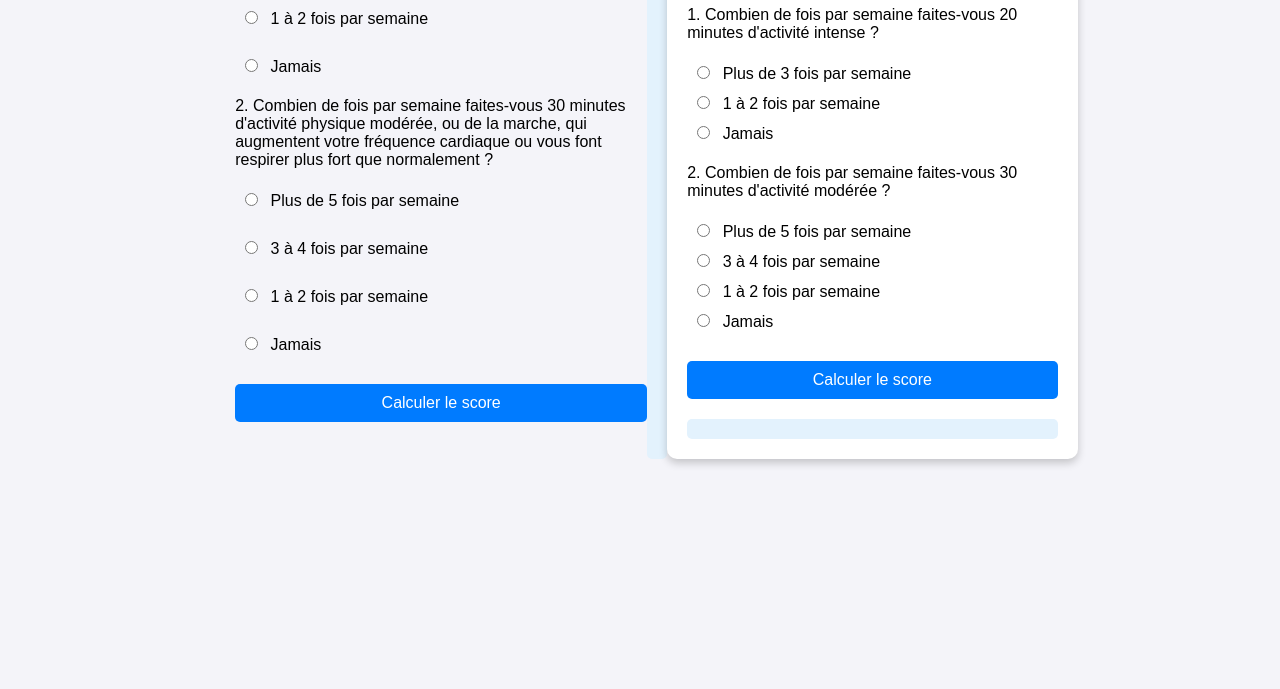
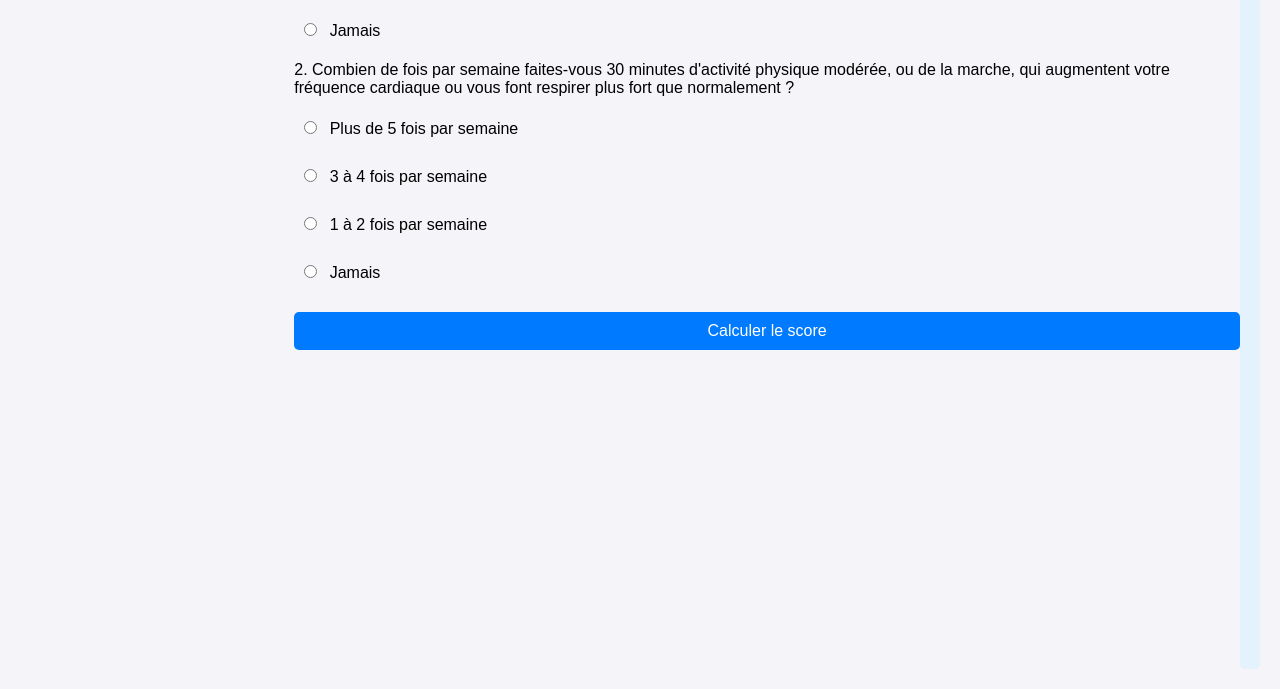
Before and after one commit to AbBe-web/Questionnaire-Marshall, a plain HTML site: page index.html in a window 1280 px wide. Shown: the part 151-840 px from the top of the page. Before the commit the page ends 800 px from the top, so only its background shows below. Drawn offline with Linux system fonts and the light colour scheme.

Commit message:
Update index.html

```diff
--- a/index.html
+++ b/index.html
@@ -24,6 +24,7 @@
         padding: 20px;
         display: flex;
         justify-content: center;
+        height: 100vh;
     }
     .container {
         background: white;
@@ -111,32 +112,4 @@
         }
     </script>
 </body>
-<body>
-    <div class="container">
-        <h1>Questionnaire de Marshall</h1>
-        <form id="marshallForm">
-            <div class="question">
-                <p>1. Combien de fois par semaine faites-vous 20 minutes d'activité intense ?</p>
-                <label><input type="radio" name="q1" value="4"> Plus de 3 fois par semaine</label>
-                <label><input type="radio" name="q1" value="2"> 1 à 2 fois par semaine</label>
-                <label><input type="radio" name="q1" value="0"> Jamais</label>
-            </div>
-            <div class="question">
-                <p>2. Combien de fois par semaine faites-vous 30 minutes d'activité modérée ?</p>
-                <label><input type="radio" name="q2" value="4"> Plus de 5 fois par semaine</label>
-                <label><input type="radio" name="q2" value="2"> 3 à 4 fois par semaine</label>
-                <label><input type="radio" name="q2" value="1"> 1 à 2 fois par semaine</label>
-                <label><input type="radio" name="q2" value="0"> Jamais</label>
-            </div>
-            <button type="button" onclick="calculateScore()">Calculer le score</button>
-        </form>
-        <div id="result" class="result"></div>
-    </div>
-</body>
-button {
-    transition: transform 0.2s ease-in-out;
-}
-button:hover {
-    transform: scale(1.05);
-}
 </html>
```
